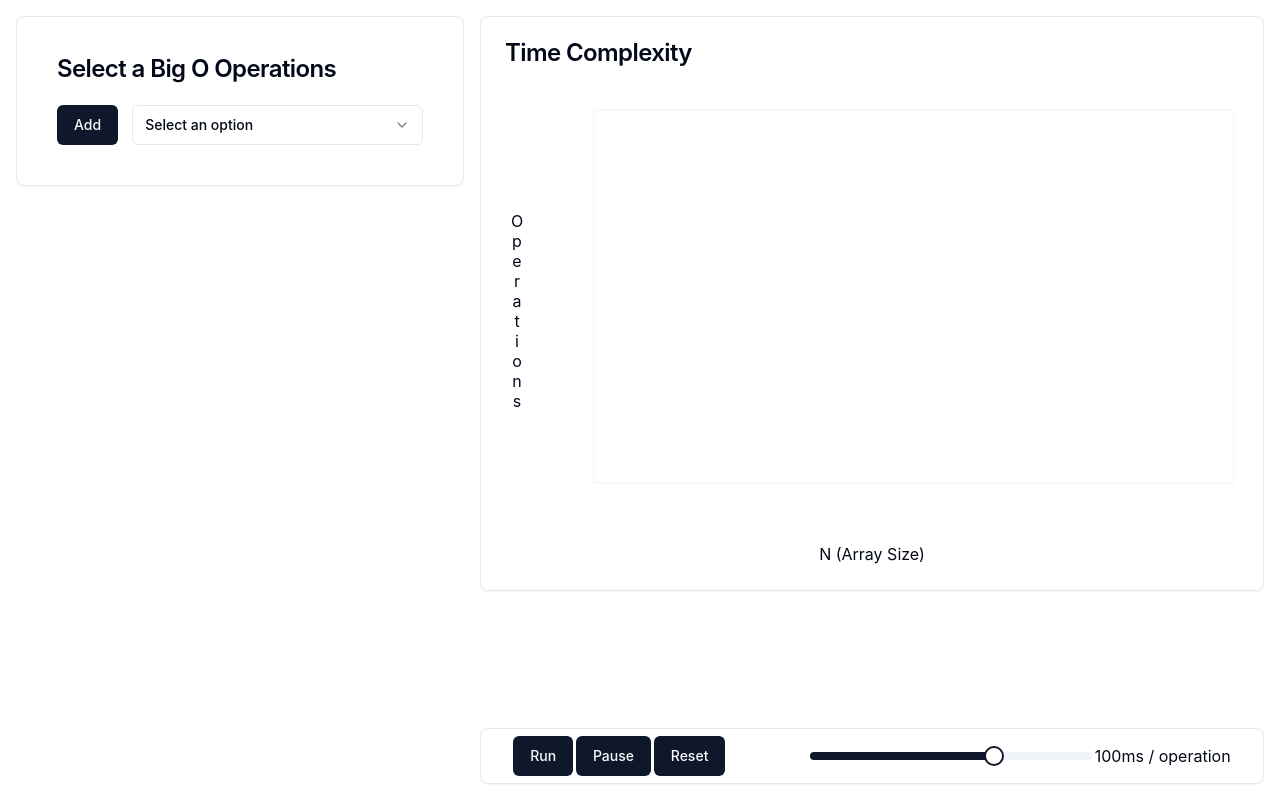
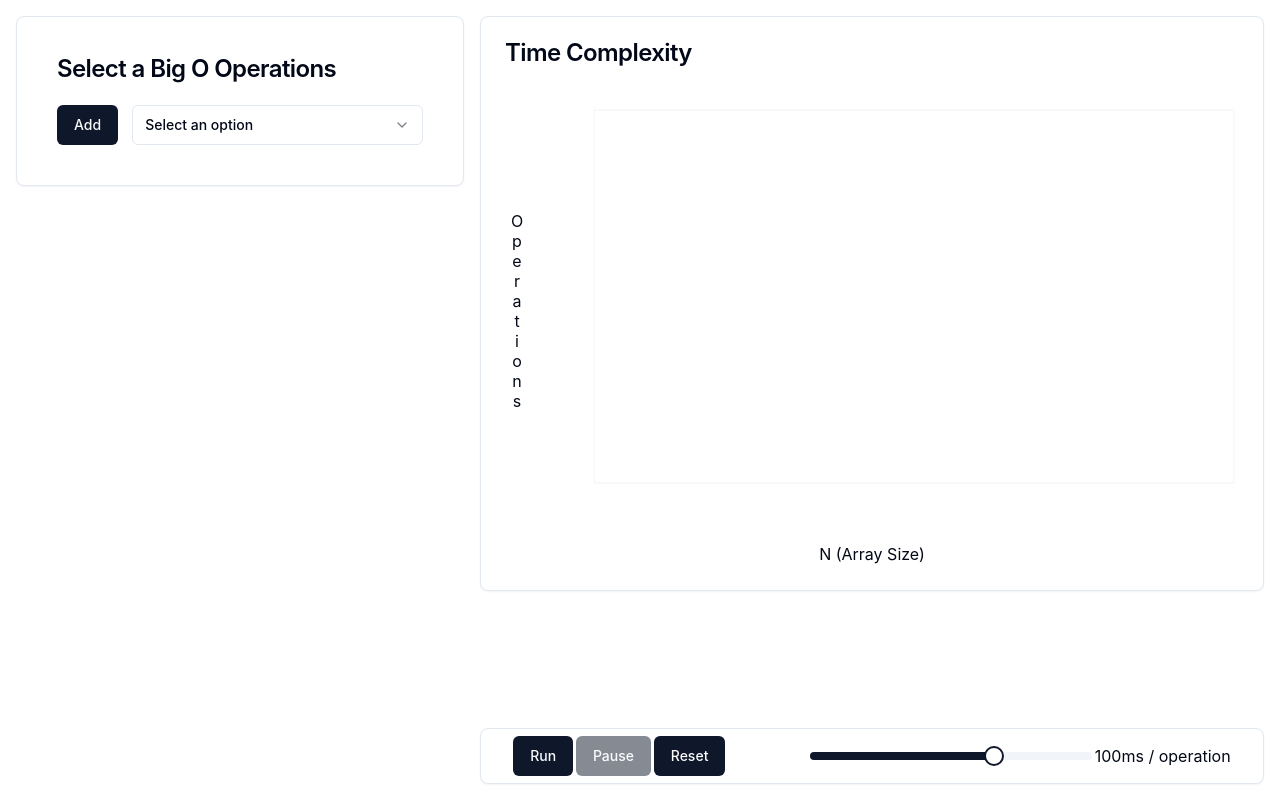
Before and after one commit to Unsynx/bigovisual, a React (Vite) app: page / in a window 1280 px wide. Built offline with nearby package versions, Linux system fonts and the light colour scheme.

Commit message:
Run-stop buttons disabled when they shouldn't be clicked

```diff
--- a/src/App.tsx
+++ b/src/App.tsx
@@ -133,8 +133,8 @@ function App() {
           </div>
           <Card className='control'>
             <div className='button_row'>
-              <Button onClick={() => setTicking(() => true)} >Run</Button>
-              <Button onClick={() => setTicking(() => false)}>Pause</Button>
+              <Button onClick={() => setTicking(() => true)} disabled={ticking}>Run</Button>
+              <Button onClick={() => setTicking(() => false)} disabled={!ticking}>Pause</Button>
               <Button onClick={() => reset()}>Reset</Button>
               <div style={{width: 200}}/>
               <Slider defaultValue={[1e2]} max={150} step={1} className='speed_slider' onValueChange={(value) => setTickSpeed(value[0])}/>
```
